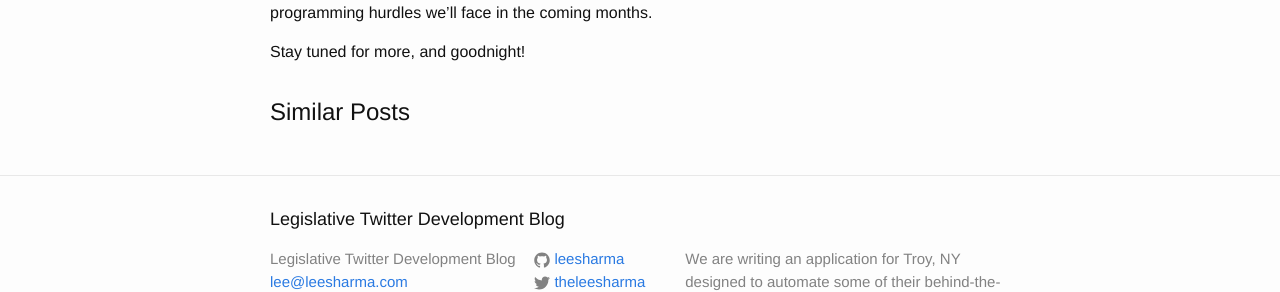
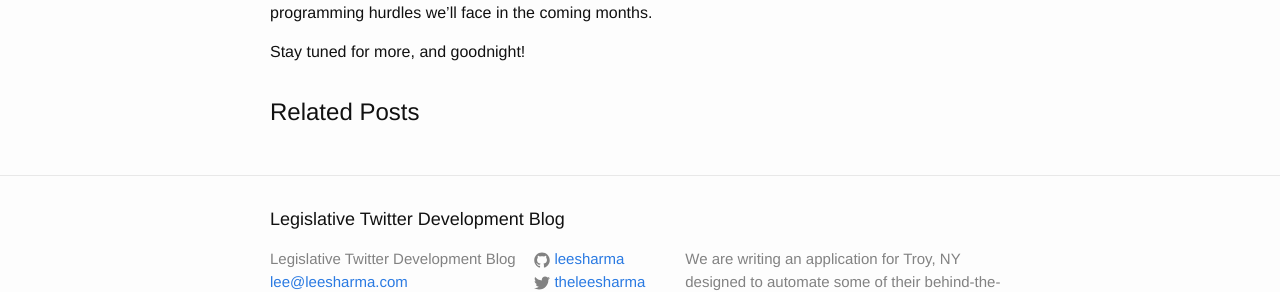
Before and after one commit to troy-open-data/legislative_twitter, a Jekyll site: the page built from _posts/2015-04-03-hello-world.markdown, in a window 1280 px wide. Shown: the part 376-668 px from the top of the page. Built offline with Jekyll 4.4.1, drawn with Linux system fonts in a browser that asks for light colours.

Commit message:
show Related Posts only if there are related posts

```diff
--- a/_layouts/post.html
+++ b/_layouts/post.html
@@ -12,7 +12,8 @@ layout: default
         {{ content }}
     </article>
 
-    <h2>Similar Posts</h2>
+    {% if site.related_posts %}
+    <h2>Related Posts</h2>
     <dl>
         {% for post in site.related_posts %}
         <dt>
@@ -21,4 +22,5 @@ layout: default
         </dt>
         {% endfor %}
     </dl>
+    {% endif %}
 </div>
```
